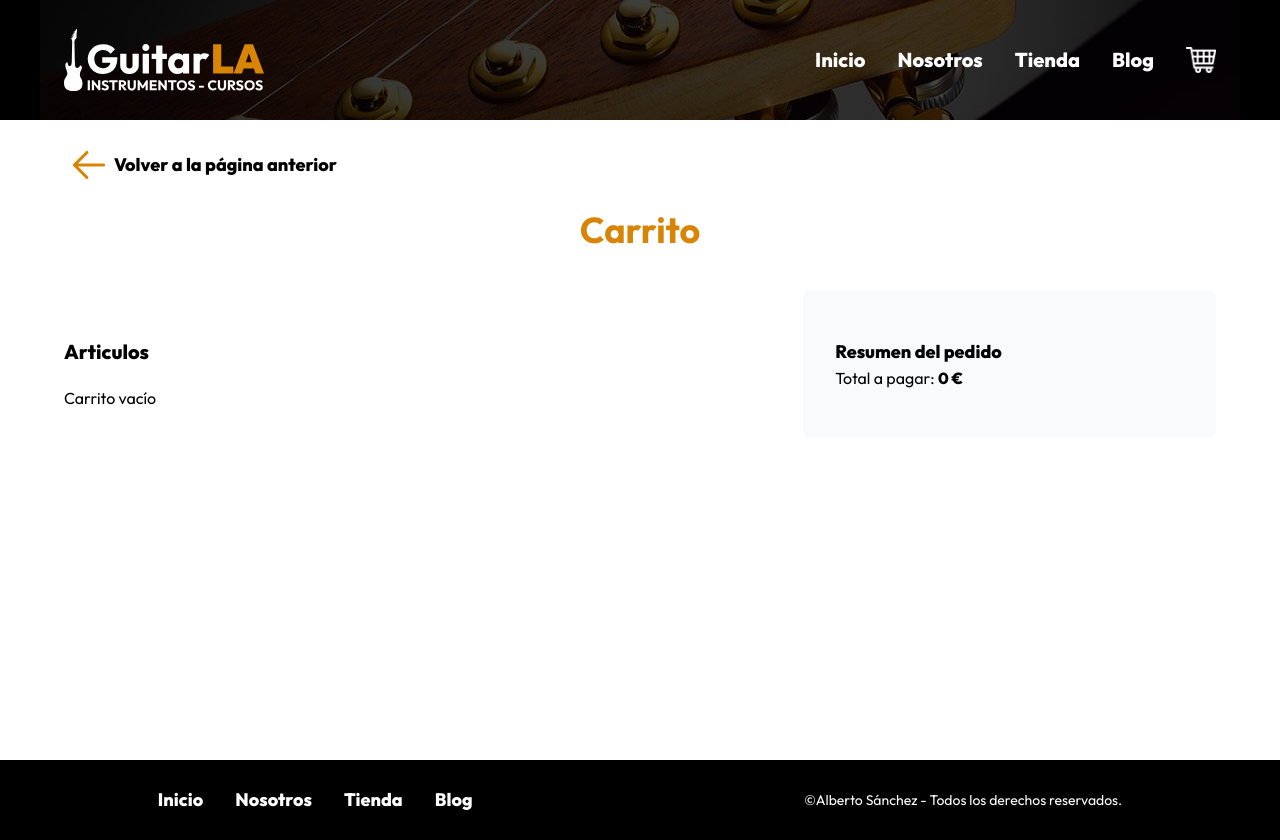
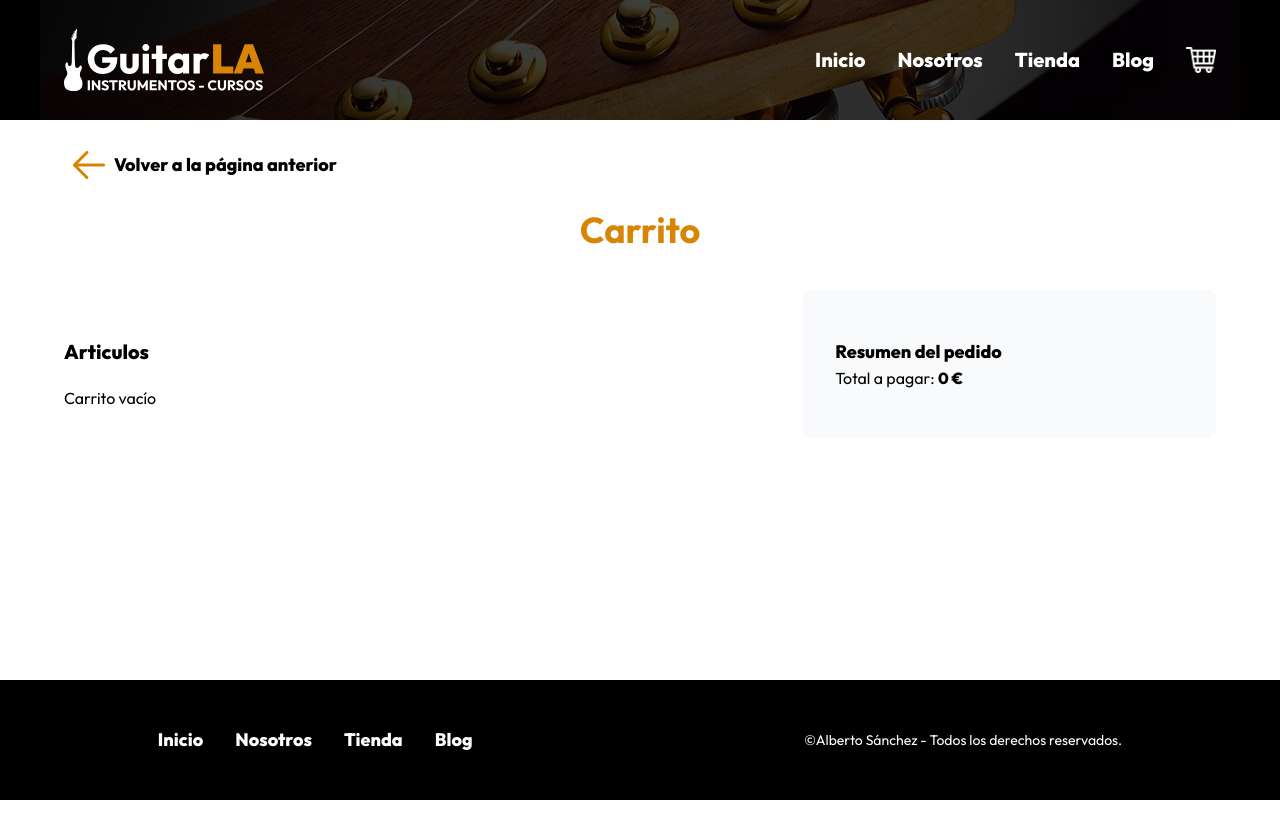
Before and after one commit to Alber05/guitarLA-nextjs, a Next.js app: page /carrito in a window 1280 px wide. After the commit the page ends 800 px from the top, so only its background shows below. Built offline with nearby package versions, Linux system fonts and the light colour scheme.

Commit message:
change layout & fix backbutton

```diff
--- a/src/app/blog/page.js
+++ b/src/app/blog/page.js
@@ -15,7 +15,7 @@ export default async function Blog() {
 
   // Renderizar la estructura principal de la página de Blog
   return (
-    <main className='w-[90%] mx-auto min-h-[calc(100vh-200px)] flex flex-col justify-evenly'>
+    <main className='w-[90%] mx-auto flex flex-col justify-evenly'>
       <BackButton />
       {/* Encabezado de la página */}
       <h1 className='text-center text-4xl my-10 text-[#D88506] font-[700]'>
--- a/src/app/carrito/page.js
+++ b/src/app/carrito/page.js
@@ -22,7 +22,7 @@ function Carrito() {
   }, [cart])
 
   return (
-    <main className='mx-auto min-h-[calc(100vh-200px)] w-[90%] max-w-[1280px] mb-10'>
+    <main className='mx-auto w-[90%] max-w-[1280px] mb-10'>
       <BackButton />
       {/* Encabezado de la página */}
       <h1 className='mb-10 text-center text-4xl font-[700] text-[#D88506]'>
--- a/src/app/components/backButton.js
+++ b/src/app/components/backButton.js
@@ -17,12 +17,12 @@ function BackButton() {
           width='50px'
           height='50px'
           viewBox='0 0 24 24'
-          class='stroke-[#D88506]'
+          className='stroke-[#D88506]'
         >
           <path
-            stroke-linejoin='round'
-            stroke-linecap='round'
-            stroke-width='1.5'
+            strokeLinejoin='round'
+            strokeLinecap='round'
+            strokeWidth='1.5'
             d='M11 6L5 12M5 12L11 18M5 12H19'
           ></path>
         </svg>
--- a/src/app/guitars/[url]/page.js
+++ b/src/app/guitars/[url]/page.js
@@ -21,7 +21,7 @@ export default async function Guitar({ params }) {
 
   // Renderizar la estructura principal de la página de un solo producto (Guitar)
   return (
-    <main className='mx-auto flex min-h-[calc(100vh-200px)] w-[90%] flex-col  mb-10'>
+    <main className='mx-auto flex w-[90%] flex-col mb-10'>
       <BackButton />
       {/* Artículo de la guitarra */}
       <article className='mx-auto grid max-w-[600px] grid-cols-5 gap-2'>
--- a/src/app/layout.js
+++ b/src/app/layout.js
@@ -9,7 +9,9 @@ const outfit = Outfit({ subsets: ['latin'], weight: ['400', '700', '800'] })
 export default function RootLayout({ children }) {
   return (
     <html lang='en'>
-      <body className={`${outfit.className}`}>
+      <body
+        className={`${outfit.className} grid min-h-screen grid-rows-[120px,1fr,auto] md:grid-rows-[120px,1fr,120px]`}
+      >
         <GuitarLaContext>
           <Header />
           {children}
--- a/src/app/nosotros/page.js
+++ b/src/app/nosotros/page.js
@@ -10,7 +10,7 @@ export const metadata = {
 
 function Nosotros() {
   return (
-    <main className='mx-auto flex min-h-[calc(100vh-200px)] w-[90%] flex-col justify-evenly mb-10'>
+    <main className='mx-auto flex w-[90%] flex-col justify-evenly mb-10'>
       <div>
         <BackButton />
       </div>
--- a/src/app/page.js
+++ b/src/app/page.js
@@ -16,7 +16,7 @@ export default async function Home() {
 
   // Renderizar la estructura principal de la página
   return (
-    <main className='mx-auto flex min-h-[calc(100vh-200px)] w-[90%] flex-col justify-evenly'>
+    <main className='mx-auto flex w-[90%] flex-col justify-evenly'>
       {/* Sección de la colección de guitarras */}
       <h1 className='my-10 text-center text-4xl font-black text-[#D88506] '>
         Nuestra colección
--- a/src/app/posts/[url]/page.js
+++ b/src/app/posts/[url]/page.js
@@ -20,7 +20,7 @@ export default async function Post({ params }) {
 
   // Renderizar la estructura principal de la página de un solo post
   return (
-    <main className='mx-auto flex min-h-[calc(100vh-200px)] w-[90%] flex-col justify-evenly'>
+    <main className='mx-auto flex w-[90%] flex-col justify-evenly'>
       <BackButton />
       {/* Artículo del post */}
       <article className='mx-auto mb-10 gap-2'>
--- a/src/app/ui/footer.js
+++ b/src/app/ui/footer.js
@@ -3,7 +3,7 @@ import FooterNav from '../components/footer/footerNav'
 
 function Footer() {
   return (
-    <footer className='w-full md:h-20 flex flex-col md:flex-row items-center justify-center gap-4 md:justify-around py-4 bg-black '>
+    <footer className='w-full flex flex-col md:flex-row items-center justify-center gap-4 md:justify-around py-4 bg-black '>
       <FooterNav />
     </footer>
   )
--- a/src/app/ui/header.js
+++ b/src/app/ui/header.js
@@ -7,7 +7,7 @@ import Link from 'next/link'
 
 function Header() {
   return (
-    <header className='w-full flex h-[120px] bg-black bg-header-bg bg-center  bg-no-repeat'>
+    <header className='w-full flex bg-black bg-header-bg bg-center  bg-no-repeat'>
       <div className='w-[90%] h-full flex items-center justify-between mx-auto'>
         <Link href='/'>
           <Image
```
